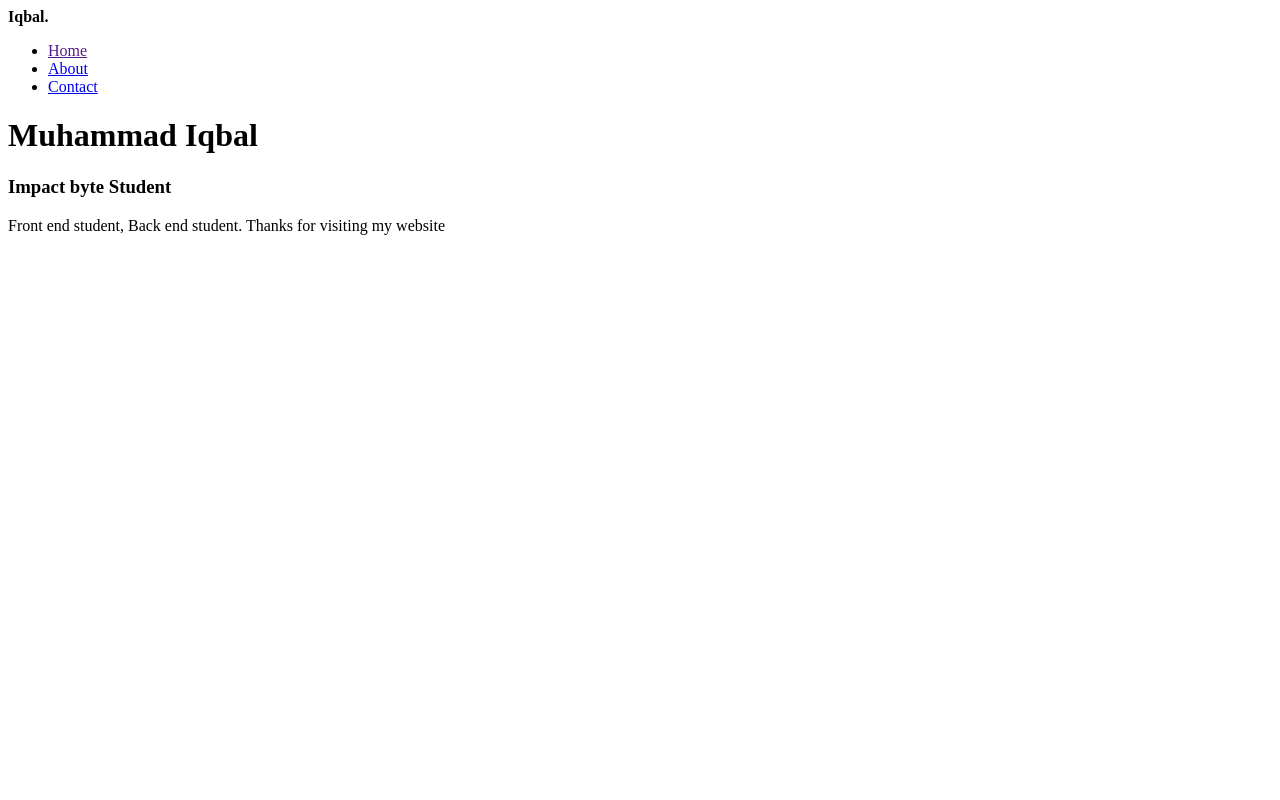
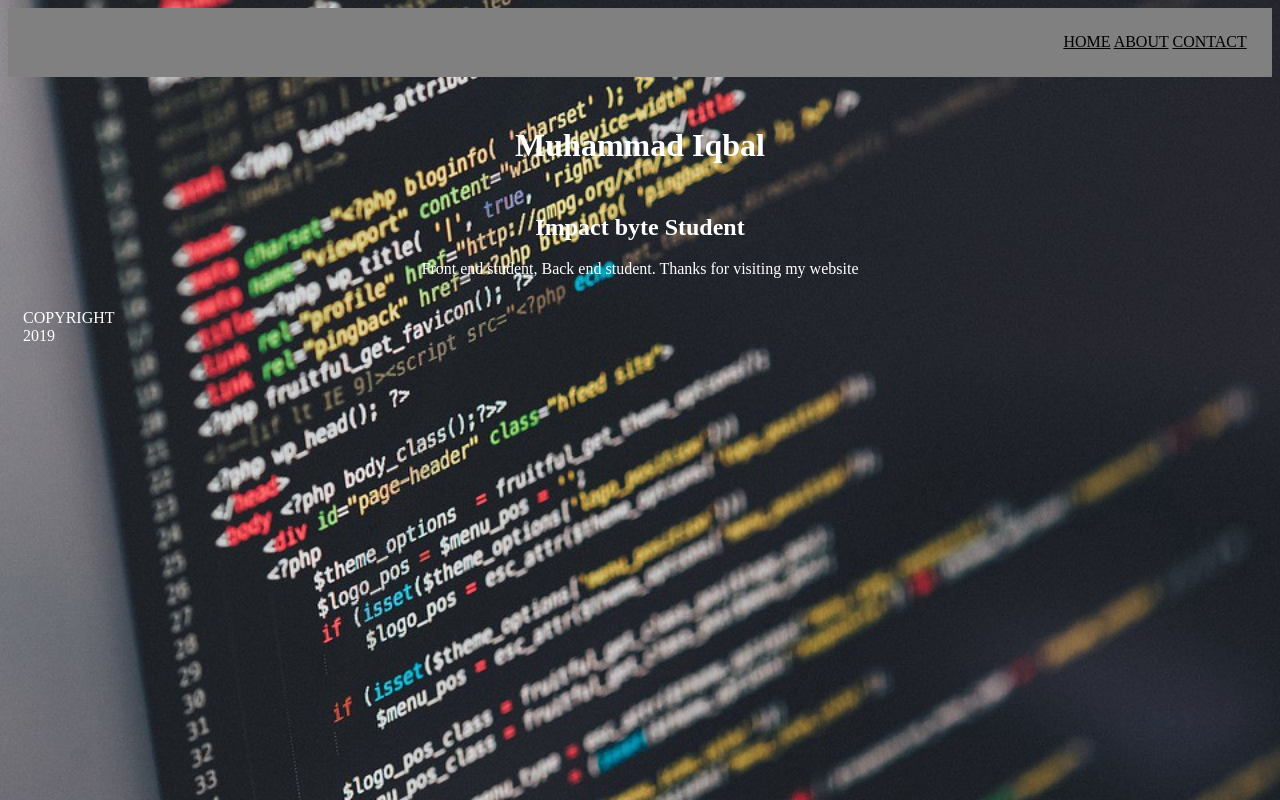
Before and after one commit to iqbalmmm/personal-website, a plain HTML site: page index.html in a window 1280 px wide. Drawn offline with Linux system fonts and the light colour scheme; files that its build step writes are made by us from their sources.

Commit message:
add new personal website

```diff
--- a/images/style.css
+++ b/images/style.css
@@ -0,0 +1,79 @@
+nav {
+    display: flex;
+    background: grey;
+    justify-content: flex-end;
+    padding: 2%;
+}
+
+body {
+    background-image: url(gg.jpeg) ;
+    background-size: cover;
+}
+
+a {
+    color:black;
+    text-align: center;
+}
+
+
+h1 {
+    color:white;
+    text-align: center;
+    margin: 50px;
+}
+
+
+h2 {
+    color:white;
+    text-align: center;
+}
+
+p {
+    color: white;
+    text-align: center;
+}
+
+footer {
+    color: white;
+    width: 100px;
+    height: 50%;
+    padding: 15px;
+
+}
+
+.choose {
+    color:white;
+    font-family: 'Franklin Gothic Medium', 'Arial Narrow', Arial, sans-serif;
+
+}
+
+#container {
+    display: flex;
+    text-align: center;
+    align-items: center;
+    padding: 20px;
+    justify-content: center;
+}
+
+#a {
+    font-family: 'Lucida Sans', 'Lucida Sans Regular', 'Lucida Grande', 'Lucida Sans Unicode', Geneva, Verdana, sans-serif;
+    color:green;
+    padding: 20px;
+}
+
+.content {
+    display: flex;
+    text-align: center;
+    align-items: center;
+    justify-content: center;
+
+}
+
+main img {
+    width: 40px;
+    height: 50%;
+    justify-items: flex-start;
+
+
+
+}
--- a/index.html
+++ b/index.html
@@ -1,42 +1,34 @@
 <!DOCTYPE html>
 <html lang="en">
-    <link rel="stylesheet" href="style.css">
   <head>
     <meta charset="UTF-8" />
     <meta name="viewport" content="width=device-width, initial-scale=1.0" />
     <meta http-equiv="X-UA-Compatible" content="ie=edge" />
     <title>Document</title>
+    <link rel="stylesheet" href="./images/style.css" />
   </head>
   <body>
-      <header>
-        <b>Iqbal.</b>
-      </header>
     <nav>
-      <section>
-        <div>
-        <ul>
-          <li><a href="">Home</a></li>
-          <li><a href="./about.html">About</a></li>
-          <li><a href="./contact.html">Contact</a></li>
-        </ul>
+       <div>
+          <a href="index.html">HOME</a>
+          <a href="./about.html">ABOUT</a>
+          <a href="./contact.html">CONTACT</a>
         </div>
-      </section>
     </nav>
 
     <main>
-        <div>
+      <div>
         <h1>Muhammad Iqbal</h1>
-        <h3>Impact byte Student</h3>
-        </div>
-        <div>
-        <p>Front end student, Back end student.
-            Thanks for visiting my website
+        <h2>Impact byte Student</h2>
+      </div>
+      <div>
+        <p>
+          Front end student, Back end student. Thanks for visiting my website
         </p>
-        </div>
+      </div>
     </main>
     <footer>
-        <img src="" alt="">
-        <img src="" alt="">
+        COPYRIGHT 2019
     </footer>
   </body>
 </html>
```
Also changed, not shown: about.html (+12 -19 lines), contact.html (+8 -14 lines), images/about1.png (deleted), images/contacts.png (deleted), images/gg.jpeg (added), 1 other file.
